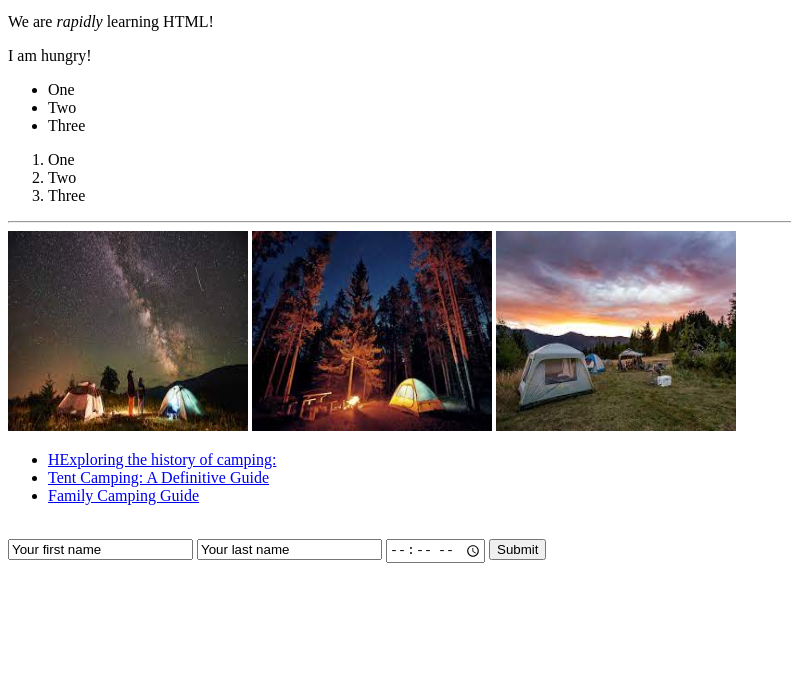
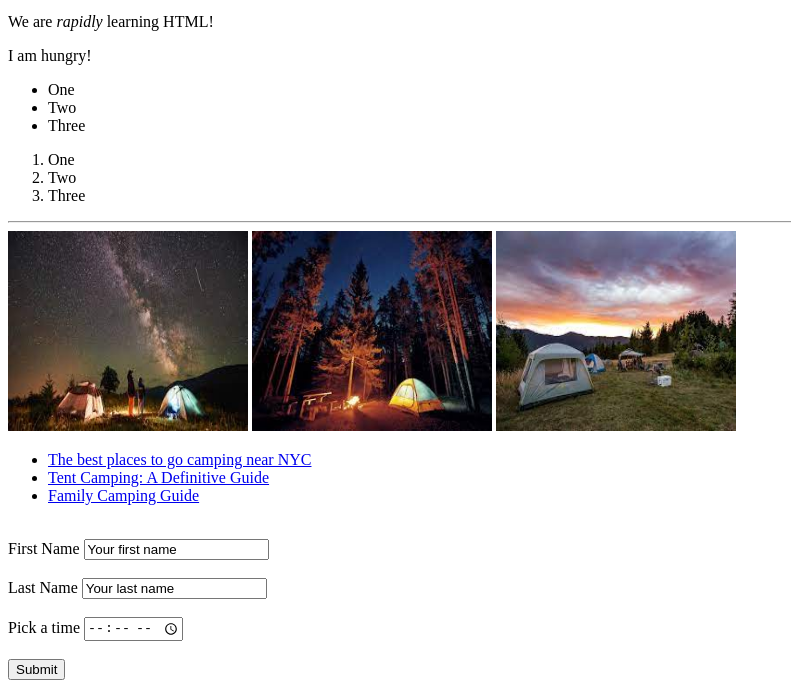
Before and after one commit to TheRealBasel/htmlpractice, a plain HTML site: page index.html in a window 1280 px wide. Shown: the part 101-800 px from the top of the page, without its empty margins (0-791 px from the left). Drawn offline with Linux system fonts and the light colour scheme.

Commit message:
Add Images and form

```diff
--- a/index.html
+++ b/index.html
@@ -37,7 +37,7 @@
         <br>
         <ul>
             <li>
-                <a href="https://www.eurekacamping.com/blog/tent-camping-guide"">HExploring the history of camping:</a>
+                <a href="https://www.timeout.com/newyork/things-to-do/rediscover-nature-at-these-10-awesome-new-york-campgrounds">The best places to go camping near NYC</a>
             </li>
             <li>
                 <a href="https://www.eurekacamping.com/blog/tent-camping-guide">Tent Camping: A Definitive Guide</a>
@@ -49,13 +49,15 @@
 
         <br>
         <form>
-            <label for="fname"></label>
+            <label for="fname">First Name</label>
             <input type="text" name="fname" id="fname" value="Your first name">
-            <label for="lname"></label>
+            <br><br>
+            <label for="lname">Last Name</label>
             <input type="text" name="lname" id="lname" value="Your last name">
-            <label for="time"></label>
+            <br><br>
+            <label for="time">Pick a time</label>
             <input type="time" name="time" id="time" value="time">
-
+            <br><br>
             <button type="submit">Submit</button>
         </form>
     </body>
```
